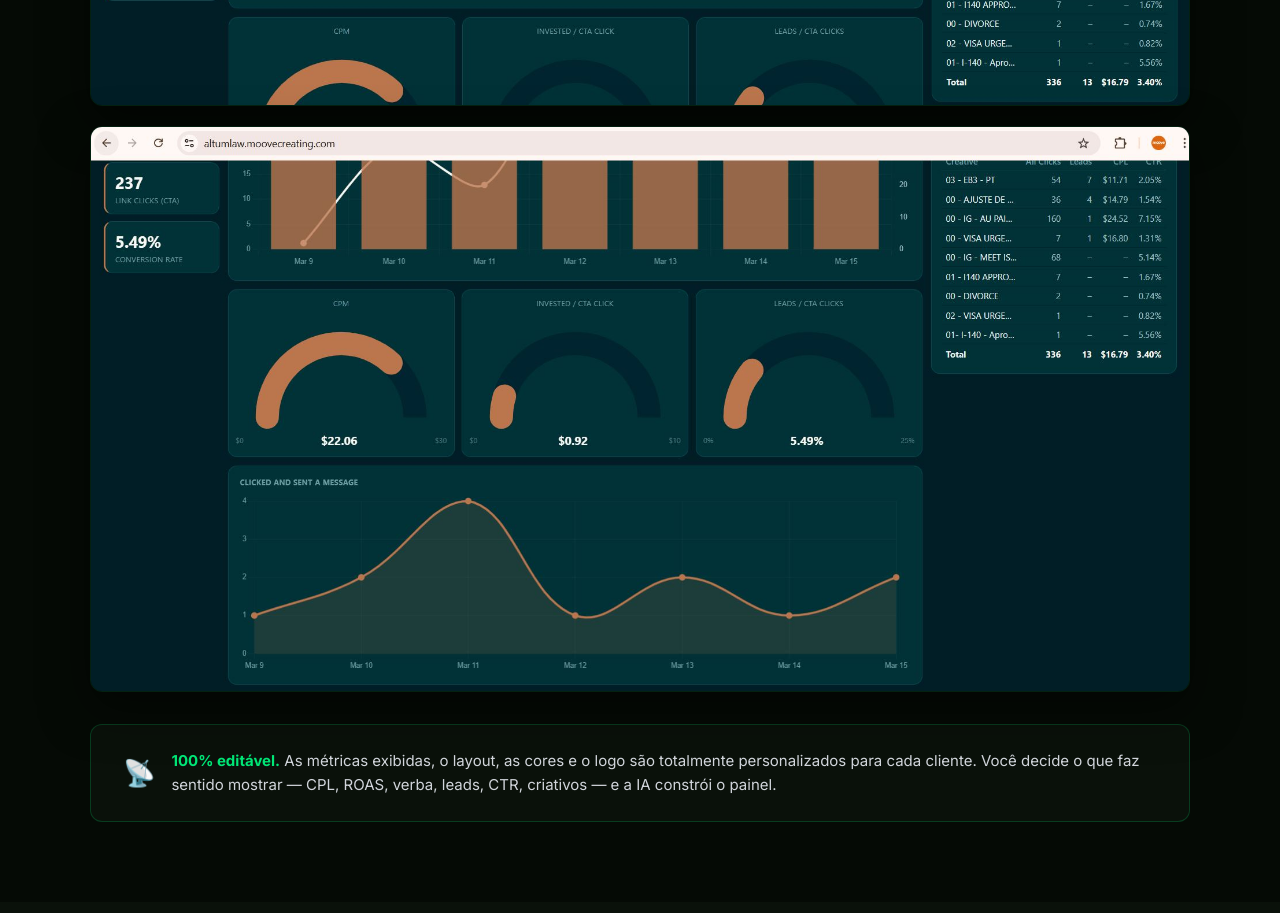
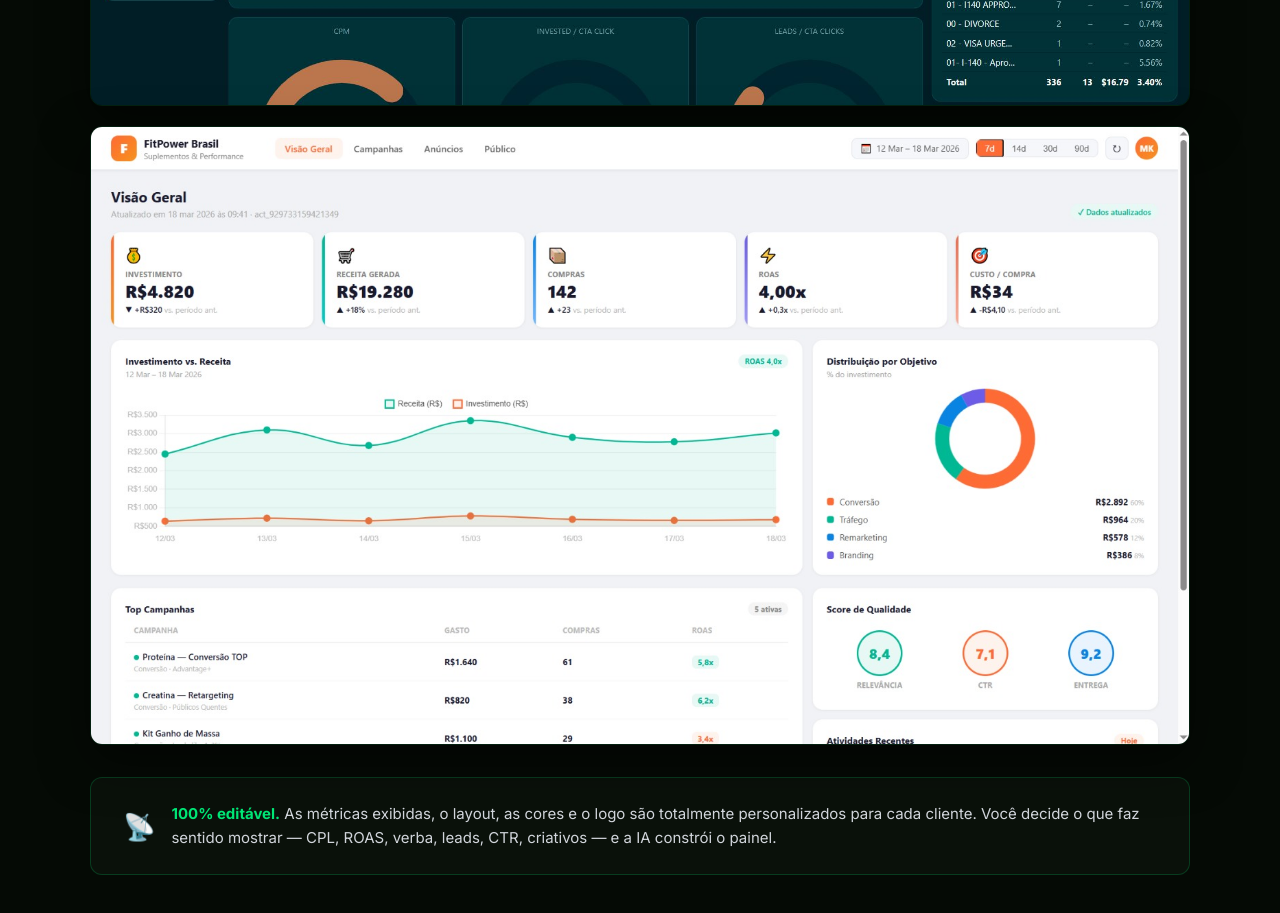
Before and after one commit to moovecreating-web/claude, a plain HTML site: page cursos/metodo-radar/index.html in a window 1280 px wide. Shown: the part 6040-6953 px from the top of the page. Drawn offline with Linux system fonts and the light colour scheme.

Commit message:
Replace second dashboard screenshot with ecommerce version

```diff
--- a/cursos/metodo-radar/index.html
+++ b/cursos/metodo-radar/index.html
@@ -968,7 +968,7 @@
           <img src="assets/dash altum law.JPG" alt="Dashboard Meta Ads — visão geral" />
         </div>
         <div class="screenshot-card full">
-          <img src="assets/dash altum law 2.JPG" alt="Dashboard Meta Ads — gráficos e tabelas" />
+          <img src="assets/dashboard ecommerce.jpeg" alt="Dashboard Meta Ads — e-commerce" />
         </div>
       </div>
 
```
Also changed, not shown: cursos/metodo-radar/assets/dashboard ecommerce.jpeg (added).
